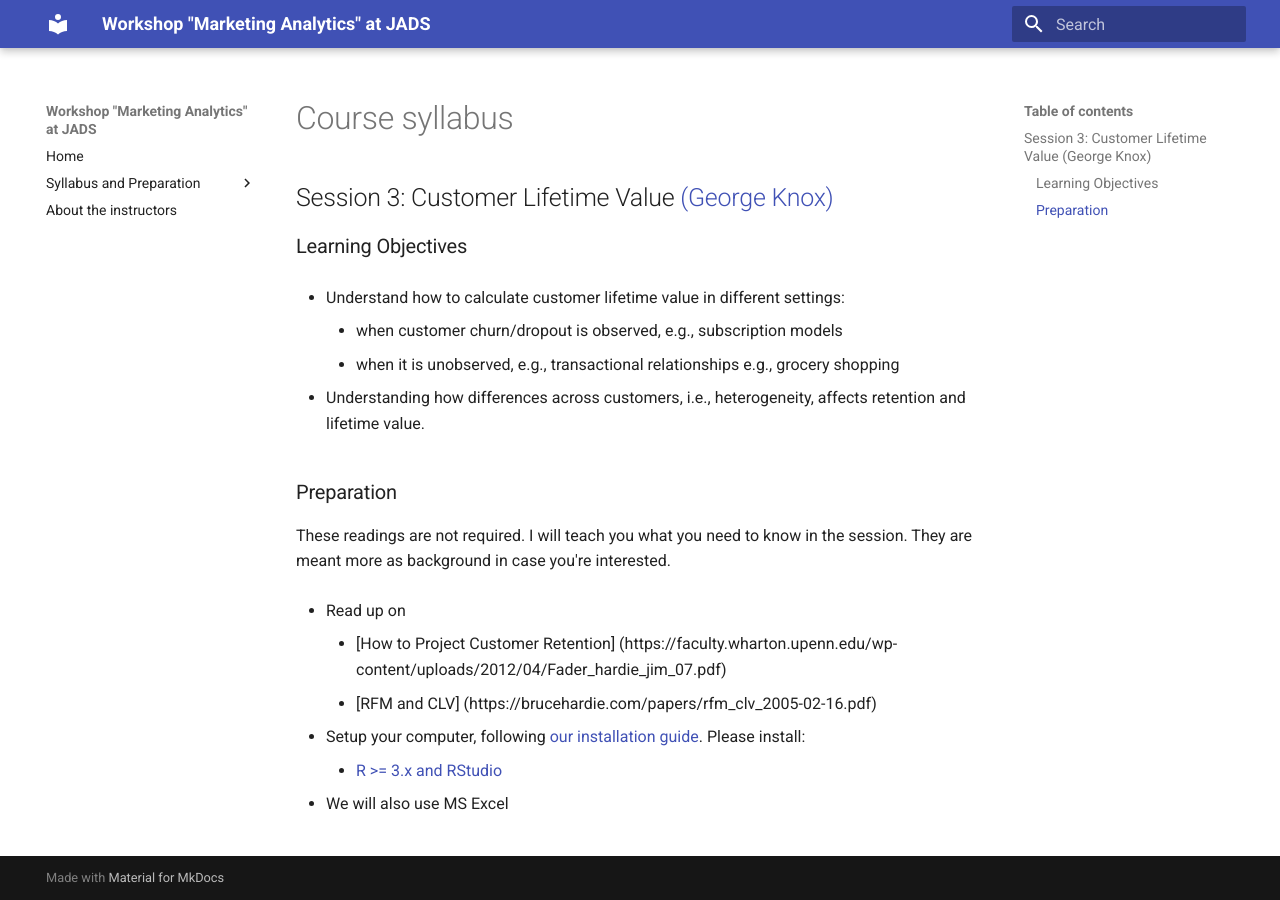
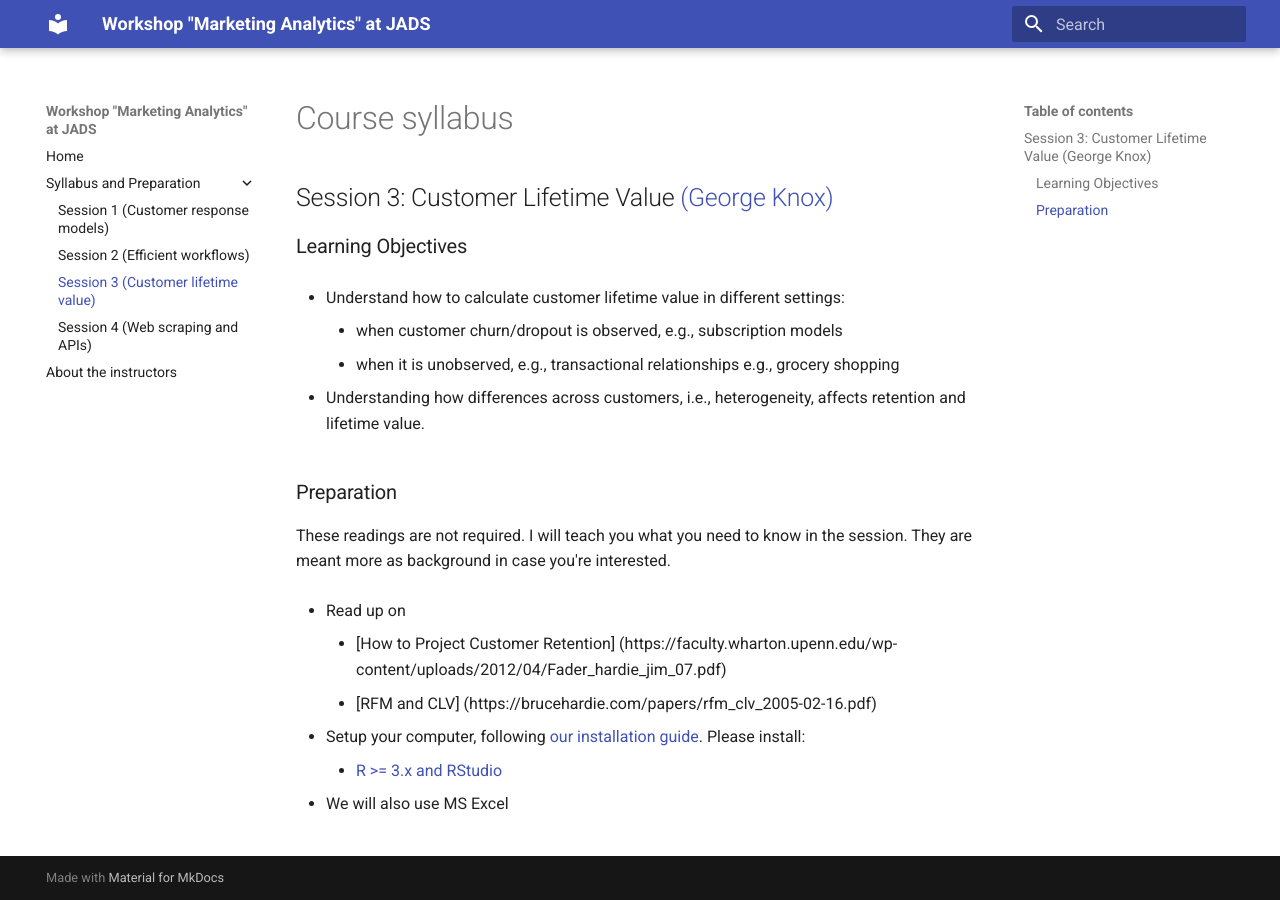
Before and after one commit to hannesdatta/course-jads2020, an MkDocs documentation site: the page built from docs/sessions/clv.md, in a window 1280 px wide. Built offline with MkDocs 1.6.1 and Material for MkDocs 9.7.7, drawn with Linux system fonts in a browser that asks for light colours.

Commit message:
add menu

```diff
--- a/mkdocs.yml
+++ b/mkdocs.yml
@@ -8,10 +8,10 @@ site_author: Hannes Datta
 nav:
 - Home: index.md
 - Syllabus and Preparation:
-    - Session 1: sessions/session1.md
-    - Session 2: sessions/workflows.md
-    - Session 3: sessions/session2.md
-    - Session 4: sessions/scraping.md
+    - Session 1 (Customer response models): sessions/customerresponse.md
+    - Session 2 (Efficient workflows): sessions/workflows.md
+    - Session 3 (Customer lifetime value): sessions/clv.md
+    - Session 4 (Web scraping and APIs): sessions/scraping.md
 
 #- Schedule: schedule.md
 - About the instructors: about.md
```
